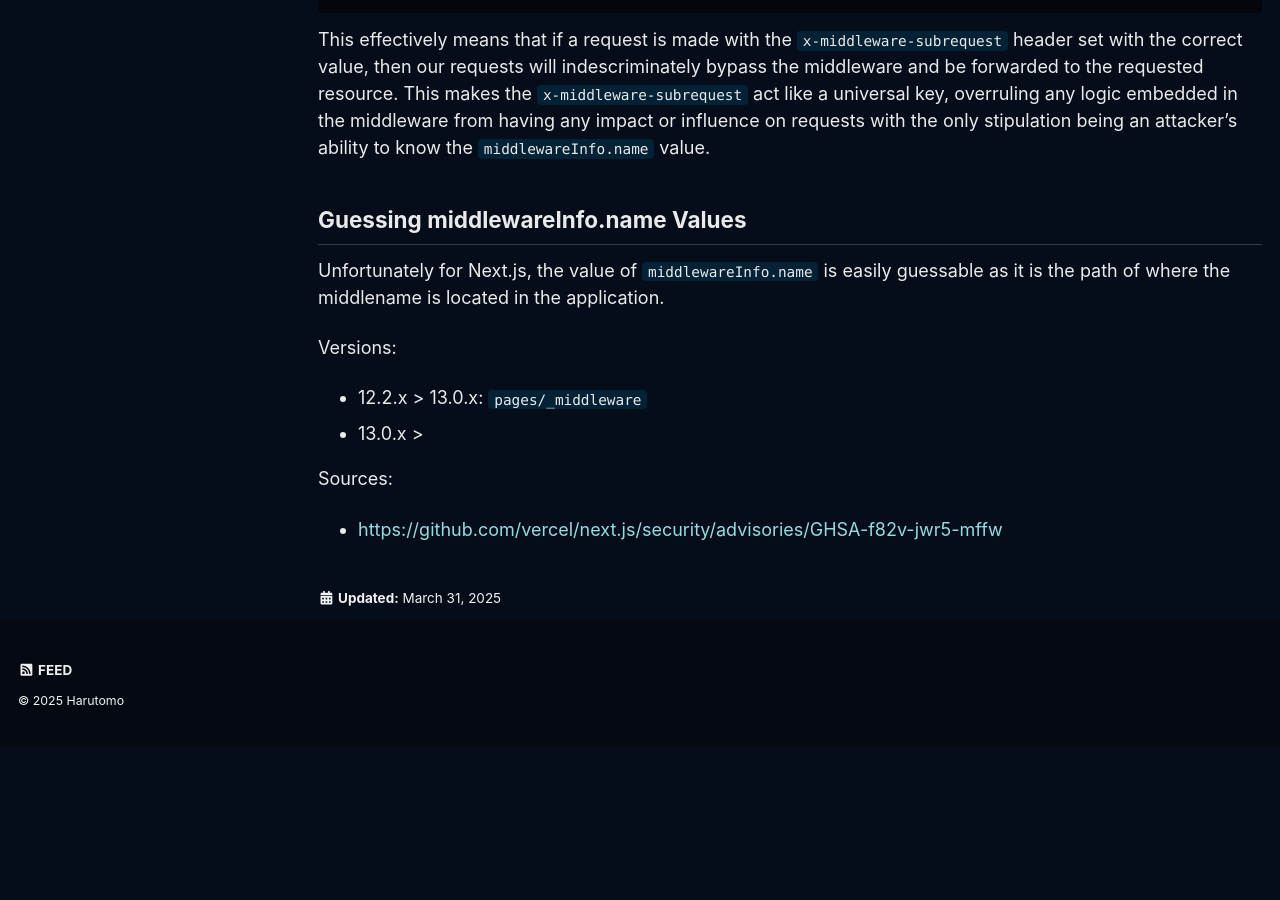
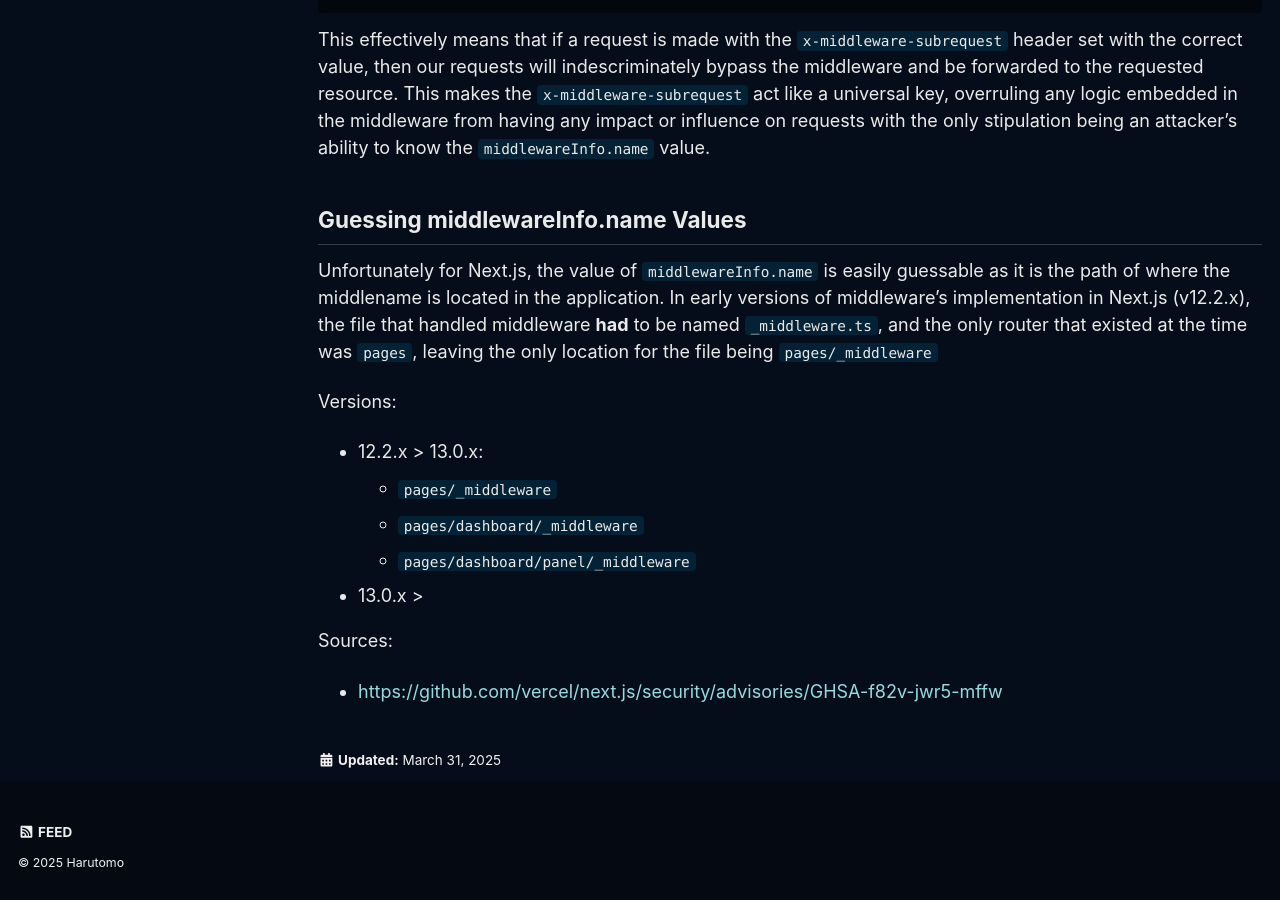
Before and after one commit to harutomo-jp/harutomo-jp.github.io, a Jekyll site: the page built from _posts/2025-03-31-CVE-2025-29927.md, in a window 1280 px wide and 900 px high, scrolled down 2591 px. Built offline with Jekyll 4.4.1, drawn with Linux system fonts in a browser that asks for light colours; cached includes are drawn as plain includes; before the commit the page ends 3337 px from its top, so only the background shows below that.

Commit message:
Tue, Apr 1, 2025, 2:42 PM -04:00

```diff
--- a/_posts/2025-03-31-CVE-2025-29927.md
+++ b/_posts/2025-03-31-CVE-2025-29927.md
@@ -86,10 +86,13 @@ This effectively means that if a request is made with the `x-middleware-subreque
 
 ## Guessing middlewareInfo.name Values
 
-Unfortunately for Next.js, the value of `middlewareInfo.name` is easily guessable as it is the path of where the middlename is located in the application.
+Unfortunately for Next.js, the value of `middlewareInfo.name` is easily guessable as it is the path of where the middlename is located in the application.  In early versions of middleware's implementation in Next.js (v12.2.x), the file that handled middleware **had** to be named `_middleware.ts`, and the only router that existed at the time was `pages`, leaving the only location for the file being `pages/_middleware`
 
 Versions:
-- 12.2.x > 13.0.x: `pages/_middleware`
+- 12.2.x > 13.0.x:
+  * `pages/_middleware`
+  * `pages/dashboard/_middleware`
+  * `pages/dashboard/panel/_middleware`
 - 13.0.x >
 
 
```
